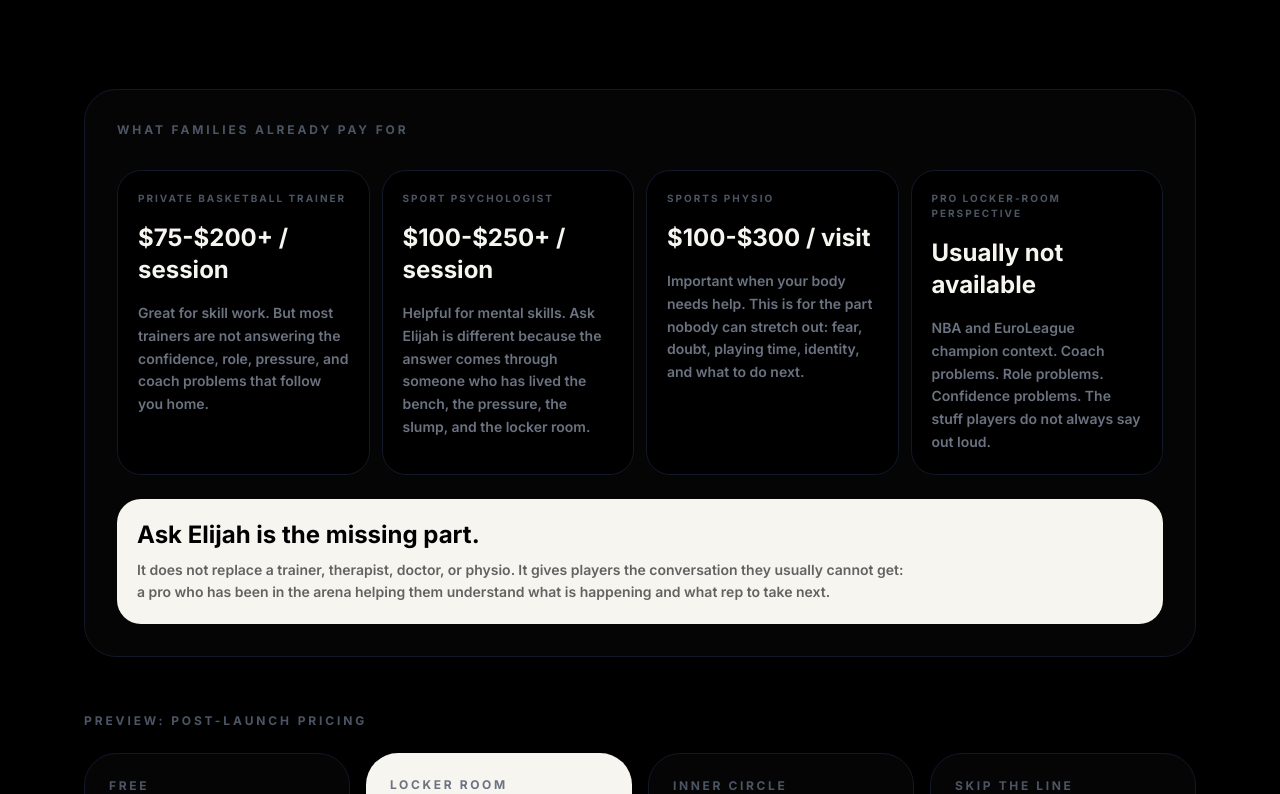
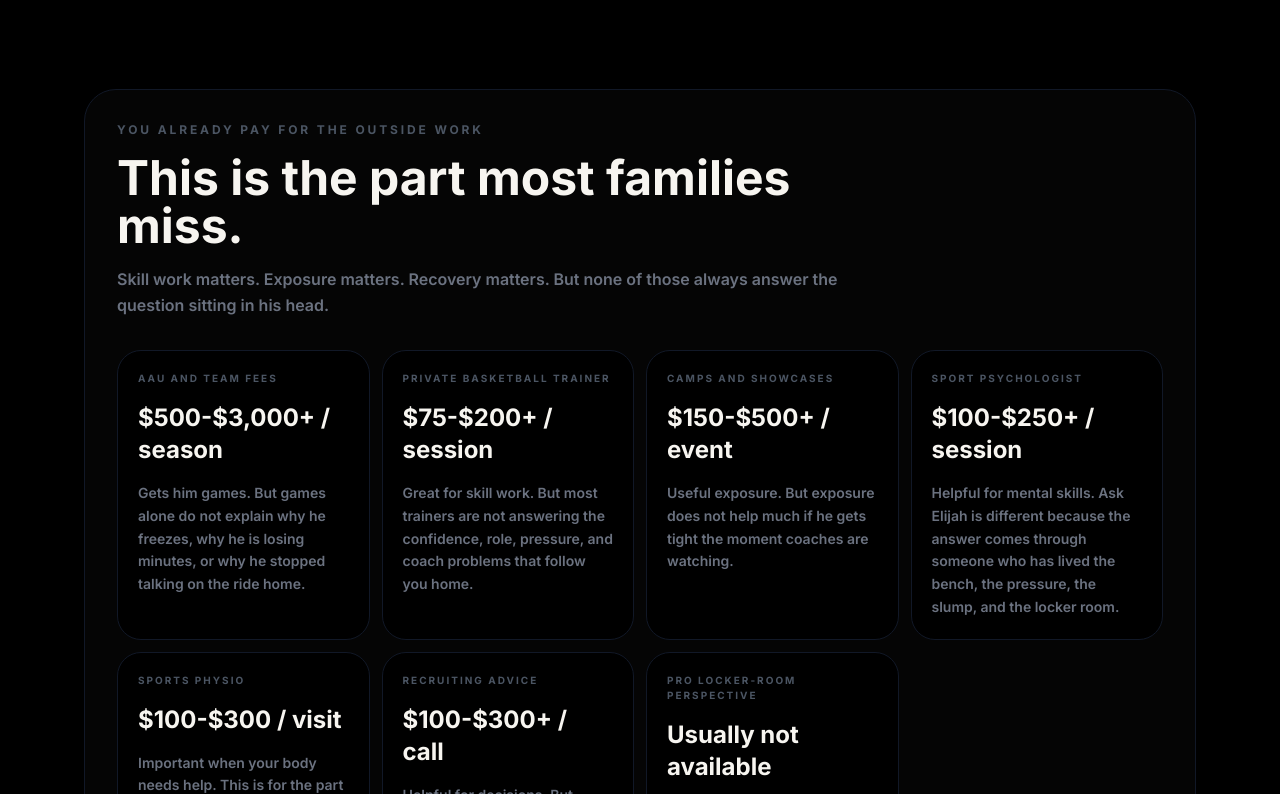
Before and after one commit to ebb95-cpu/ask-elijah, a Next.js app: page /pricing in a window 1280 px wide. Shown: the part 786-1580 px from the top of the page. Built offline with nearby package versions, Linux system fonts and the light colour scheme; no server answers.

Commit message:
Sharpen pricing value comparison copy

```diff
--- a/app/pricing/pricing-content.tsx
+++ b/app/pricing/pricing-content.tsx
@@ -100,9 +100,19 @@ function DisplayCard({ label, price, body, cream = false }: { label: string; pri
 function ValueStack() {
   const rows = [
     {
+      label: 'AAU and team fees',
+      cost: '$500-$3,000+ / season',
+      body: 'Gets him games. But games alone do not explain why he freezes, why he is losing minutes, or why he stopped talking on the ride home.',
+    },
+    {
       label: 'Private basketball trainer',
       cost: '$75-$200+ / session',
       body: 'Great for skill work. But most trainers are not answering the confidence, role, pressure, and coach problems that follow you home.',
+    },
+    {
+      label: 'Camps and showcases',
+      cost: '$150-$500+ / event',
+      body: 'Useful exposure. But exposure does not help much if he gets tight the moment coaches are watching.',
     },
     {
       label: 'Sport psychologist',
@@ -115,6 +125,11 @@ function ValueStack() {
       body: 'Important when your body needs help. This is for the part nobody can stretch out: fear, doubt, playing time, identity, and what to do next.',
     },
     {
+      label: 'Recruiting advice',
+      cost: '$100-$300+ / call',
+      body: 'Helpful for decisions. But players still need help with the pressure, the comparison, and what to actually do this week.',
+    },
+    {
       label: 'Pro locker-room perspective',
       cost: 'Usually not available',
       body: 'NBA and EuroLeague champion context. Coach problems. Role problems. Confidence problems. The stuff players do not always say out loud.',
@@ -125,9 +140,15 @@ function ValueStack() {
     <section className="mx-auto max-w-6xl px-5 py-14">
       <div className="rounded-[2rem] border border-gray-900 bg-[#050505] p-6 sm:p-8">
         <p className="text-xs font-black uppercase tracking-[0.24em] text-gray-600">
-          What families already pay for
+          You already pay for the outside work
         </p>
-        <div className="mt-8 grid gap-3 lg:grid-cols-4">
+        <h2 className="mt-4 max-w-3xl text-3xl font-black leading-tight text-[#F7F5F0] sm:text-5xl">
+          This is the part most families miss.
+        </h2>
+        <p className="mt-4 max-w-3xl text-base font-semibold leading-relaxed text-gray-500">
+          Skill work matters. Exposure matters. Recovery matters. But none of those always answer the question sitting in his head.
+        </p>
+        <div className="mt-8 grid gap-3 md:grid-cols-2 xl:grid-cols-4">
           {rows.map((row) => (
             <div key={row.label} className="rounded-[1.5rem] border border-gray-900 bg-black p-5">
               <p className="text-[10px] font-black uppercase tracking-[0.2em] text-gray-600">{row.label}</p>
@@ -137,10 +158,10 @@ function ValueStack() {
           ))}
         </div>
         <div className="mt-6 rounded-[1.5rem] bg-[#F7F5F0] p-5 text-black">
-          <p className="text-2xl font-black">Ask Elijah is the missing part.</p>
+          <p className="text-2xl font-black">Ask Elijah fills the gap.</p>
           <p className="mt-2 max-w-3xl text-sm font-semibold leading-relaxed text-black/60">
             It does not replace a trainer, therapist, doctor, or physio. It gives players the conversation they usually cannot get:
-            a pro who has been in the arena helping them understand what is happening and what rep to take next.
+            a pro who has lived the bench, the pressure, the role changes, the slumps, the injuries, the locker room, and the next rep.
           </p>
         </div>
       </div>
```
